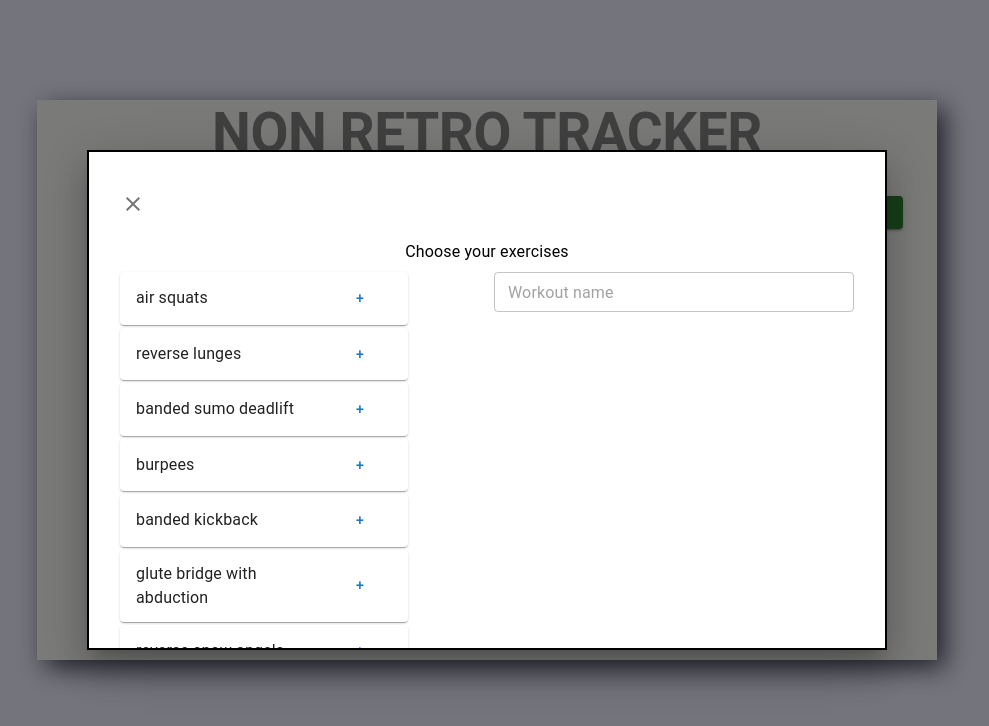
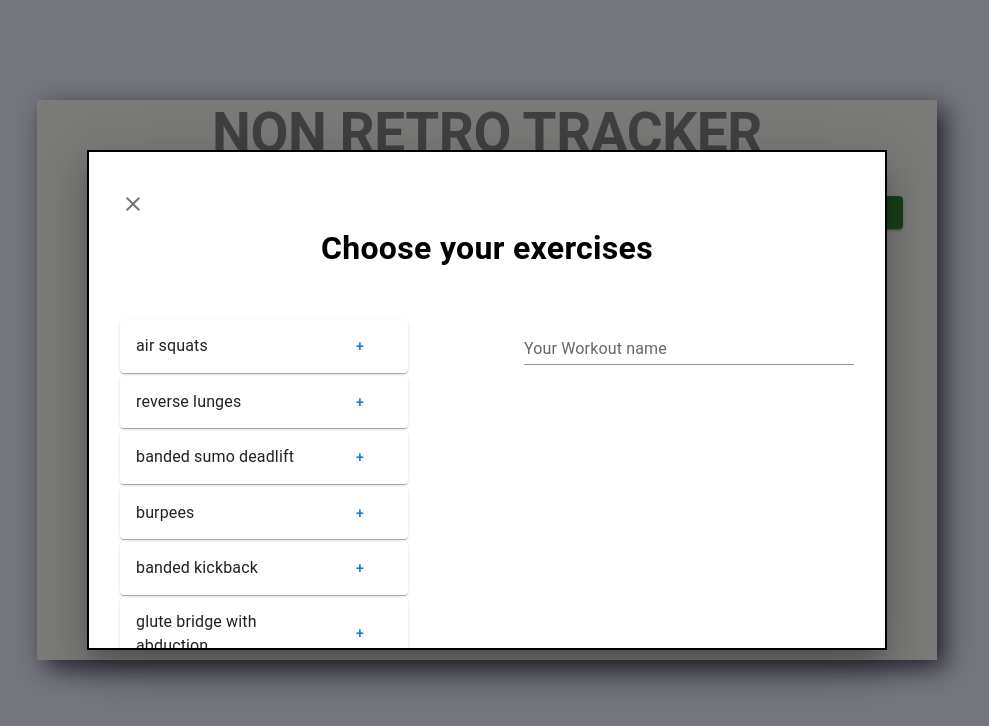
Before and after one commit to cladius6/best-tracker, a Next.js app in the folder frontend/: page /main in a window 1280 px wide. Both pictures are taken after a click on the button "CREATE NEW WORKOUT". Shown: the top 726 px of the page, without its empty margins (153-1142 px from the left). Built offline with nearby package versions, Linux system fonts and the light colour scheme.

Commit message:
feat: create workout modal which will be display list of exercises

```diff
--- a/frontend/package.json
+++ b/frontend/package.json
@@ -22,6 +22,7 @@
     "yup": "^0.32.11"
   },
   "devDependencies": {
+    "@testing-library/react": "^13.0.1",
     "@types/node": "17.0.23",
     "@types/react": "18.0.1",
     "@types/react-dom": "18.0.0",
--- a/frontend/pages/components/ChoosenExercisesList.tsx
+++ b/frontend/pages/components/ChoosenExercisesList.tsx
@@ -6,11 +6,14 @@ import {
   Button,
   Box,
   TextField,
+  FormControl,
 } from "@mui/material";
 import SaveIcon from "@mui/icons-material/Save";
 import { IExerciseWithRepeats } from "../../types/exercises";
 import { MockWorkoutApi } from "../../api/addNewWorkout";
 import { Dispatch, SetStateAction, useState } from "react";
+import { useFormik } from "formik";
+import * as Yup from "yup";
 
 interface ChoosenExercisesListProp {
   choosenExercises: IExerciseWithRepeats[];
@@ -27,6 +30,19 @@ export const ChoosenExercisesList = ({
 }: ChoosenExercisesListProp) => {
   const [workoutName, setWorkoutName] = useState("");
 
+  const formik = useFormik({
+    initialValues: {
+      workoutName: "",
+    },
+    onSubmit: (values) => {
+      setWorkoutName(values.workoutName);
+      console.log(values.workoutName);
+    },
+    validationSchema: Yup.object({
+      workoutName: Yup.string().required("Required"),
+    }),
+  });
+
   const saveWorkout = async (choosenExercises: IExerciseWithRepeats[]) => {
     const workout = await new MockWorkoutApi().add({
       exercises: choosenExercises,
@@ -38,9 +54,6 @@ export const ChoosenExercisesList = ({
     setChoosenExercises([]);
   };
 
-  const handleChange = (e: React.ChangeEvent<HTMLInputElement>) => {
-    setWorkoutName(e.target.value);
-  };
   return (
     <List
       sx={{
@@ -50,18 +63,35 @@ export const ChoosenExercisesList = ({
         margin: "0 auto",
       }}
     >
-      <TextField
-        fullWidth
-        placeholder="Workout name"
-        size="small"
-        sx={{ marginBottom: "1rem" }}
-        id="workout"
-        name="workout"
-        type="text"
-        value={workoutName}
+      <FormControl
+        component="form"
         autoComplete="off"
-        onChange={(e: React.ChangeEvent<HTMLInputElement>) => handleChange(e)}
-      />
+        sx={{
+          width: "100%",
+          flexDirection: "row",
+          justifyContent: "center",
+          alignItems: "center",
+        }}
+        onSubmit={formik.handleSubmit}
+      >
+        <TextField
+          fullWidth
+          size="small"
+          sx={{ marginBottom: "1rem", marginLeft: "30px" }}
+          id="workoutName"
+          name="workoutName"
+          type="text"
+          label="Your Workout name"
+          variant="standard"
+          value={formik.values.workoutName}
+          onChange={formik.handleChange}
+          onBlur={formik.handleBlur}
+          error={
+            formik.touched.workoutName && Boolean(formik.errors.workoutName)
+          }
+          helperText={formik.touched.workoutName && formik.errors.workoutName}
+        />
+      </FormControl>
       {choosenExercises.map((exercise) => (
         <>
           <Paper
--- a/frontend/pages/components/Modal.tsx
+++ b/frontend/pages/components/ModalWithExercises.tsx
@@ -56,7 +56,7 @@ export const ModalWithExercises = ({
           </IconButton>
           <Typography
             id="modal-modal-description"
-            sx={{ mt: 2, textAlign: "center" }}
+            sx={{ textAlign: "center", mb: 5, fontWeight:"bold", fontSize:"2rem" }}
           >
             Choose your exercises
           </Typography>
--- /dev/null
+++ b/frontend/pages/components/ModalWithWorkout.tsx
@@ -0,0 +1,42 @@
+import { Typography, Modal, Box } from "@mui/material";
+
+const style = {
+  position: "absolute" as "absolute",
+  top: "50%",
+  left: "50%",
+  transform: "translate(-50%, -50%)",
+  width: 400,
+  bgcolor: "background.paper",
+  border: "2px solid #000",
+  boxShadow: 24,
+  p: 4,
+};
+
+interface ModalWithWorkoutProp {
+  open: boolean;
+  handleClose: () => void;
+}
+
+export const ModalWithWorkout = ({
+  open,
+  handleClose,
+}: ModalWithWorkoutProp) => {
+
+  return (
+    <Modal
+      open={open}
+      onClose={handleClose}
+      aria-labelledby="modal-modal-title"
+      aria-describedby="modal-modal-description"
+    >
+      <Box sx={style}>
+        <Typography id="modal-modal-title" variant="h6" component="h2">
+          MODAL
+        </Typography>
+        <Typography id="modal-modal-description" sx={{ mt: 2 }}>
+          SUPER MODAL
+        </Typography>
+      </Box>
+    </Modal>
+  );
+};
--- a/frontend/pages/components/WorkoutsList.tsx
+++ b/frontend/pages/components/WorkoutsList.tsx
@@ -9,12 +9,19 @@ import {
 import StarsIcon from "@mui/icons-material/Stars";
 import FitnessCenterIcon from "@mui/icons-material/FitnessCenter";
 import { IWorkout } from "../../types/addNewWorkout";
+import { ModalWithWorkout } from "./ModalWithWorkout";
+import { useState } from "react";
 
 interface WorkoutsListProp {
   workoutsList: IWorkout[];
 }
 
 export const WorkoutsList = ({ workoutsList }: WorkoutsListProp) => {
+  const [open, setOpen] = useState(false);
+
+  const handleOpen = () => setOpen(true);
+  const handleClose = () => setOpen(false);
+
   return (
     <Paper
       square
@@ -34,11 +41,15 @@ export const WorkoutsList = ({ workoutsList }: WorkoutsListProp) => {
     >
       {workoutsList.map((workout) => (
         <>
-          <Button sx={{ justifyContent: "flex-end", width: "100%" }}>
+          <Button
+            onClick={handleOpen}
+            sx={{ justifyContent: "flex-end", width: "100%" }}
+          >
             <Typography fontWeight={"bold"}>{workout.name}</Typography>
           </Button>
         </>
       ))}
+      <ModalWithWorkout open={open} handleClose={handleClose}/>
 
       <AppBar
         position="fixed"
--- a/frontend/pages/main.tsx
+++ b/frontend/pages/main.tsx
@@ -6,7 +6,7 @@ import { Header } from "./components/Header";
 import AddIcon from "@mui/icons-material/Add";
 import { ContainerComp } from "./components/ContainerComp";
 import { WorkoutsList } from "./components/WorkoutsList";
-import { ModalWithExercises } from "./components/Modal";
+import { ModalWithExercises } from "./components/ModalWithExercises";
 import { IExercise } from "../../backend/src/exercises/interfaces/exercise.interface";
 import { MockWorkoutApi } from "../api/addNewWorkout";
 import { IWorkout } from "../types/addNewWorkout";
```
Also changed, not shown: 2 other files (tests, documents, lock files or other folders).
